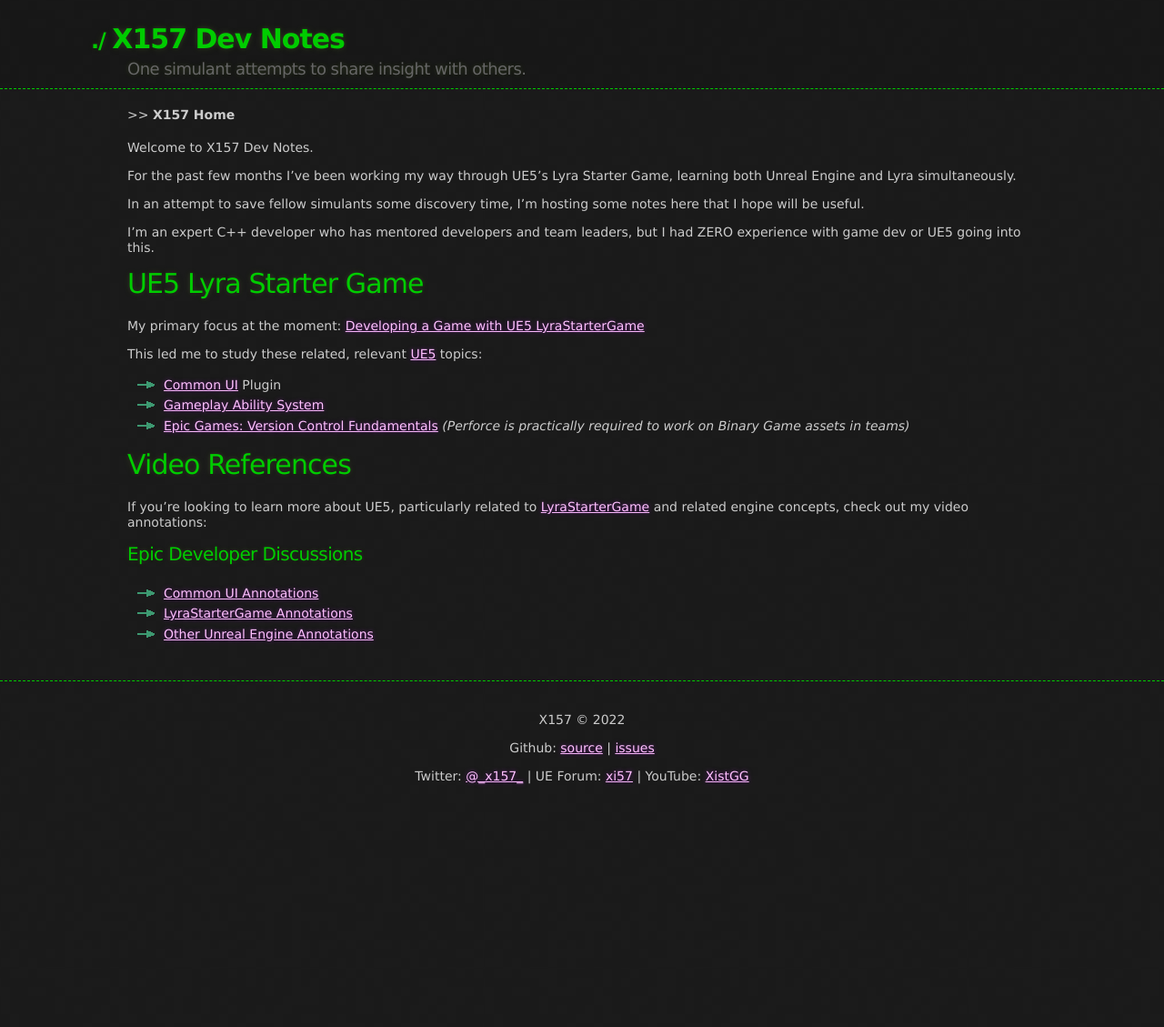
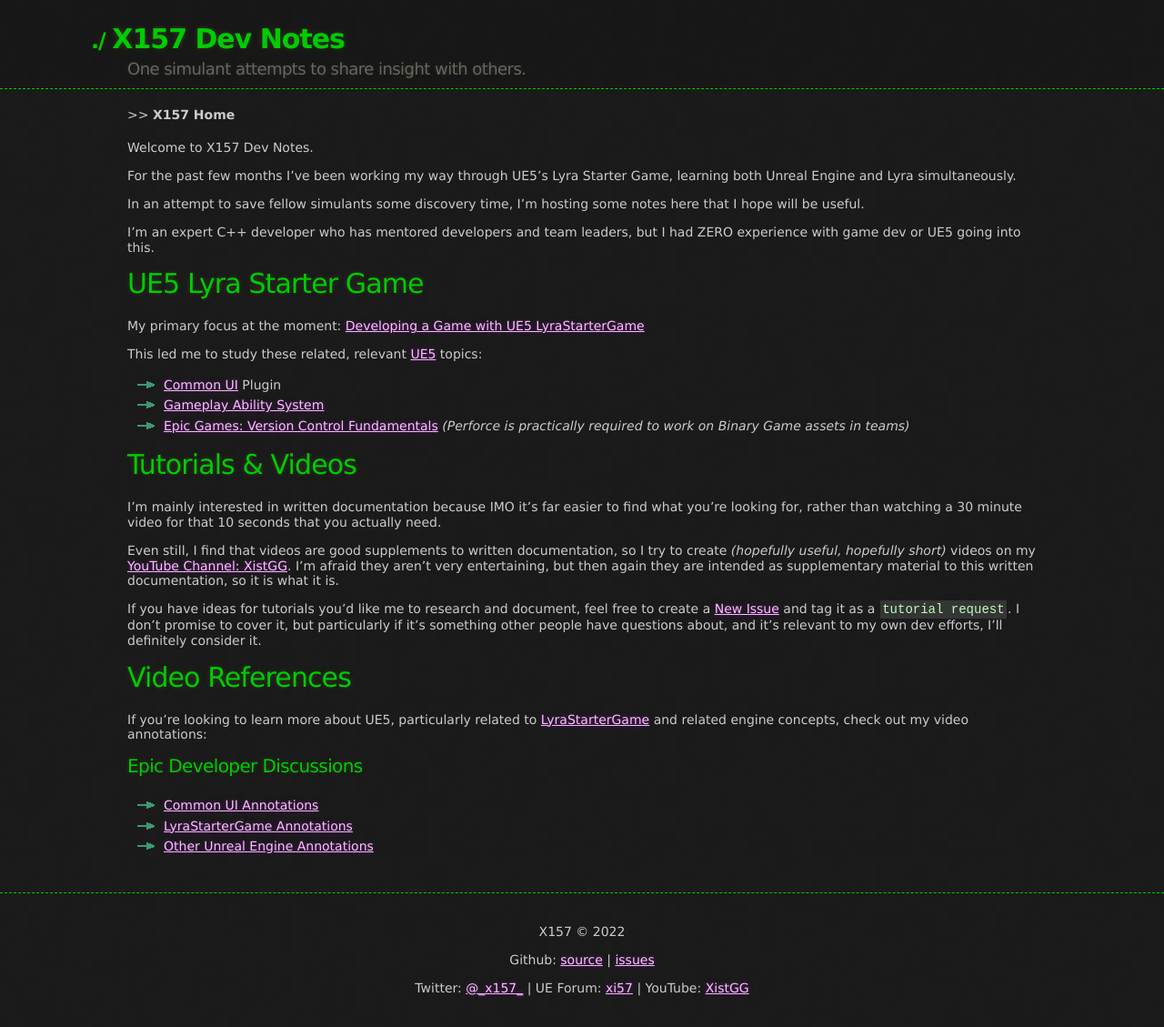
Before and after one commit to x157/x157.github.io, a Jekyll site: the page built from index.md, in a window 1280 px wide. Shown: the whole page at 91% size. Built offline with Jekyll 4.4.1, drawn with Linux system fonts in a browser that asks for light colours; before the commit the page ends 900 px from its top, so only the background shows below that.

Commit message:
Add tutorial request link

```diff
--- a/index.md
+++ b/index.md
@@ -26,6 +26,25 @@
 - [Epic Games: Version Control Fundamentals](./UE5/Annotations/Inside-Unreal/EpicGames-Version-Control-Fundamentals) *(Perforce is practically required to work on Binary Game assets in teams)*
 
 
+# Tutorials & Videos
+
+I'm mainly interested in written documentation because IMO it's far easier to find
+what you're looking for, rather than watching a 30 minute video for that 10 seconds
+that you actually need.
+
+Even still, I find that videos are good supplements to written documentation,
+so I try to create *(hopefully useful, hopefully short)* videos
+on my [YouTube Channel: XistGG](https://youtube.com/c/XistGG).
+I'm afraid they aren't very entertaining, but then again they are intended as
+supplementary material to this written documentation, so it is what it is.
+
+If you have ideas for tutorials you'd like me to research and document, feel free to
+create a [New Issue](https://github.com/x157/x157.github.io/labels/tutorial%20request)
+and tag it as a `tutorial request`.  I don't promise to cover it, but particularly if
+it's something other people have questions about, and it's relevant to my own dev efforts,
+I'll definitely consider it.
+
+
 # Video References
 
 If you're looking to learn more about UE5, particularly related to
```
